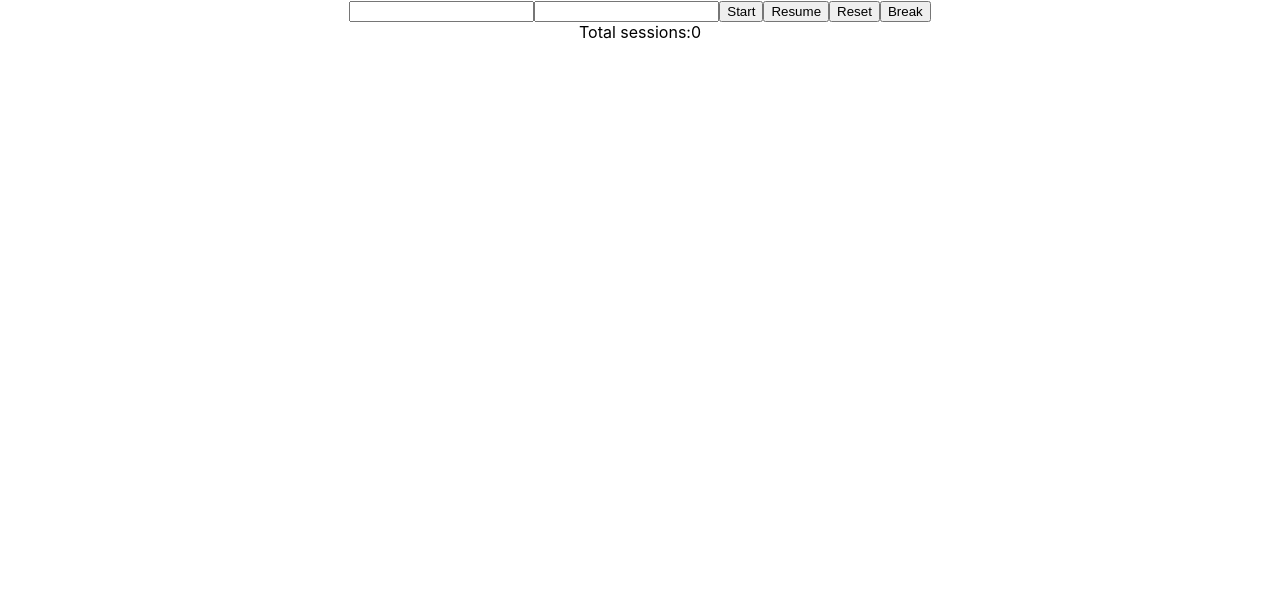
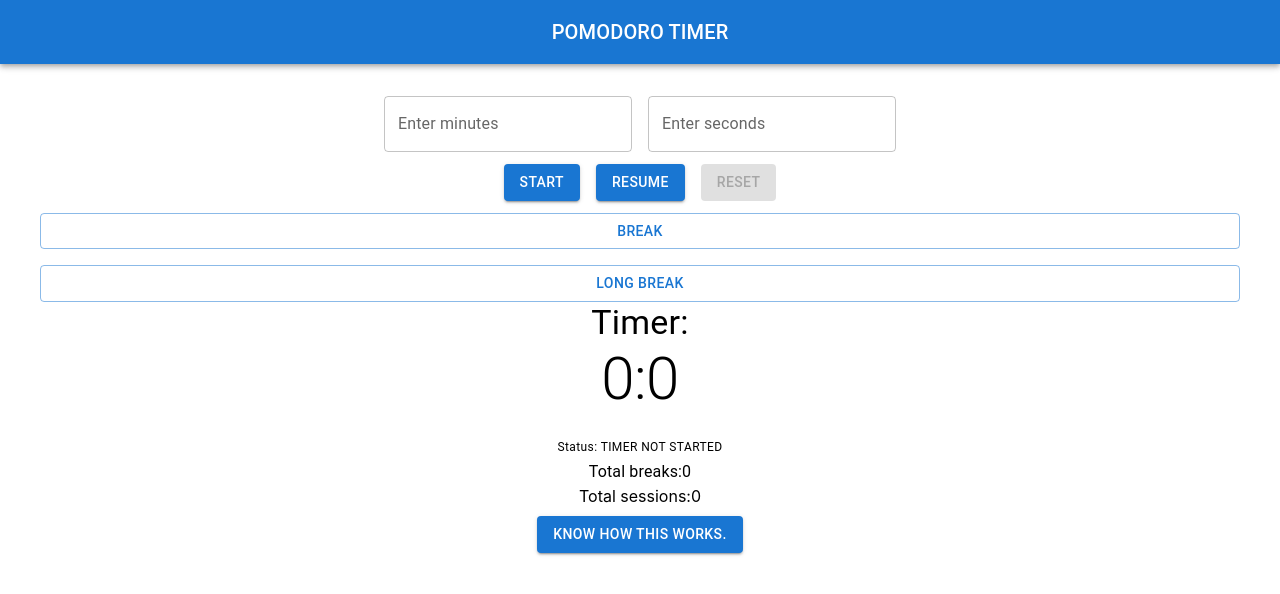
Before and after one commit to minhaj-ap/pomodoro, a React (Create React App) app: page / in a window 1280 px wide. Shown: the top 594 px of the page. Built offline with nearby package versions, Linux system fonts and the light colour scheme.

Commit message:
UI part is complete.

```diff
--- a/package.json
+++ b/package.json
@@ -3,6 +3,9 @@
   "version": "0.1.0",
   "private": true,
   "dependencies": {
+    "@emotion/react": "^11.11.4",
+    "@emotion/styled": "^11.11.5",
+    "@mui/material": "^5.15.16",
     "@testing-library/jest-dom": "^5.17.0",
     "@testing-library/react": "^13.4.0",
     "@testing-library/user-event": "^13.5.0",
--- a/src/components/countdown.js
+++ b/src/components/countdown.js
@@ -1,4 +1,17 @@
 import { useState, useEffect } from "react";
+import {
+  Box,
+  AppBar,
+  Typography,
+  Toolbar,
+  TextField,
+  FormControl,
+  Stack,
+  Button,
+  Grid,
+  Alert,
+  Popover,
+} from "@mui/material";
 export default function Countdown() {
   const [minute, setMinute] = useState();
   const [second, setSecond] = useState();
@@ -7,10 +20,11 @@ export default function Countdown() {
   const [BreakFreq, setBreakFreq] = useState(0);
   const [longBreak, setLongBreak] = useState(false);
   const [run, setRun] = useState(false);
-  const [status, setStatus] = useState("");
+  const [status, setStatus] = useState("TIMER NOT STARTED");
   const [breakNeed, setBreakNeed] = useState(true);
   const [longBreakNeed, setLongBreakNeed] = useState(true);
   const [sessions, setSessions] = useState(0);
+  const [anchorEl, setAnchorEl] = useState(null);
   useEffect(() => {
     if (BreakFreq % 5 === 0 && BreakFreq !== 0) {
       setBreakFreq(0);
@@ -57,7 +71,7 @@ export default function Countdown() {
     }
     if (Break) {
       setStatus("BREAK OF 5 MINS RUNNING");
-      setTime({ minutes: 0, seconds: 3 });
+      setTime({ minutes: 1, seconds: 0 });
       setRun(true);
       setBreakFreq((freq) => freq + 1);
     }
@@ -68,7 +82,7 @@ export default function Countdown() {
       setBreakNeed(false);
       console.log("Long break started");
       setStatus("Long break started");
-      setTime({ minutes: 0, seconds: 10 });
+      setTime({ minutes: 3, seconds: 0 });
       setRun(true);
     }
   }, [longBreak]);
@@ -99,6 +113,10 @@ export default function Countdown() {
     setRun(true);
   };
   const handleReset = () => {
+    setMinute(0);
+    setSecond(0);
+    setSessions(0);
+    setStatus("NOT STARTED");
     setTime({ minutes: 0, seconds: 0 });
     setRun(false);
   };
@@ -106,45 +124,152 @@ export default function Countdown() {
     setRun(true);
     setBreak(true);
   };
+  const handleLongBreak = () => {
+    setLongBreak(true);
+  };
   const handleBreakNeed = () => {
     console.log("break need triggered");
     setBreakNeed((prevStatus) => !prevStatus);
   };
-  const handleLongBreak = () => {
+  const handleLongBreakNeed = () => {
     setLongBreakNeed(false);
   };
+
+  const handleClick = (event) => {
+    setAnchorEl(event.currentTarget);
+  };
+
+  const handleClose = () => {
+    setAnchorEl(null);
+  };
+
+  const open = Boolean(anchorEl);
+
   return (
-    <main>
-      <input value={minute} onChange={handleMinute} />
-      <input value={second} onChange={handleSecond} />
-      <button onClick={handleStart}>{run ? "Restart" : "Start"}</button>
-      {run ? (
-        <button onClick={handlePause}>Pause</button>
-      ) : (
-        <button onClick={handleResume}>Resume</button>
-      )}
-      <button onClick={handleReset}>Reset</button>
-      <button onClick={handleBreak}>Break</button>
-      {time.seconds ? <p>{time.minutes + ":" + time.seconds}</p> : ""}
+    <Box>
+      <AppBar position="static" color="primary">
+        <Toolbar>
+          <Typography variant="h6" sx={{ flexGrow: 1, textAlign: "center" }}>
+            POMODORO TIMER
+          </Typography>
+        </Toolbar>
+      </AppBar>
+      <form>
+        <FormControl>
+          <Grid
+            container
+            spacing={2}
+            sx={{ marginTop: "16px" }}
+            justifyContent="center"
+          >
+            <Grid item>
+              <TextField
+                id=""
+                label="Enter minutes"
+                value={minute}
+                onChange={handleMinute}
+              />
+            </Grid>
+            <Grid item>
+              <TextField
+                id=""
+                label="Enter seconds"
+                value={second}
+                onChange={handleSecond}
+              />
+            </Grid>
+          </Grid>
+        </FormControl>
+      </form>
+      <Stack
+        direction="row"
+        spacing={2}
+        sx={{ margin: "12px" }}
+        justifyContent="center"
+      >
+        <Button variant="contained" onClick={handleStart}>
+          {run ? "Restart" : "Start"}
+        </Button>
+        <Button variant="contained" onClick={run ? handlePause : handleResume}>
+          {run ? "Pause" : "Resume"}
+        </Button>
+        <Button variant="contained" disabled={!run} onClick={handleReset}>
+          Reset
+        </Button>
+      </Stack>
+      <Stack
+        direction="column"
+        spacing={2}
+        sx={{ marginX: "40px" }}
+        justifyContent="center"
+      >
+        <Button variant="outlined" onClick={handleBreak}>
+          Break
+        </Button>
+        <Button variant="outlined" onClick={handleLongBreak}>
+          Long Break
+        </Button>
+      </Stack>
+      <Typography variant="h4">Timer:</Typography>
+      <Typography variant="h2">{time.minutes + ":" + time.seconds}</Typography>
       {status === "TIMER RUNNING" &&
         time.seconds < 5 &&
         breakNeed &&
         BreakFreq < 4 && (
-          <div>
-            proceeding to short break in {time.seconds}
-            <button onClick={handleBreakNeed}>Cancel</button>
-          </div>
+          <Alert
+            severity="warning"
+            action={
+              <Button onClick={handleBreakNeed} color="inherit" size="small">
+                Cancel
+              </Button>
+            }
+          >
+            Proceeding to short break in {time.seconds}
+          </Alert>
         )}
-      {status === "TIMER RUNNING" && BreakFreq >= 4 && (
-        <div>
-          proceeding to long break in {time.seconds}
-          <button onClick={handleLongBreak}>Cancel</button>
-        </div>
+      {status === "TIMER RUNNING" && longBreakNeed && BreakFreq >= 4 && (
+        <Alert
+          severity="warning"
+          action={
+            <Button onClick={handleLongBreakNeed} color="inherit" size="small">
+              CANCEL
+            </Button>
+          }
+        >
+          Proceeding to long break in {time.seconds}
+        </Alert>
       )}
       <br />
-      {status && <p>status: {status}</p>}
-      {BreakFreq > 0 && <p>total breaks:{BreakFreq}</p>}
+      <Typography variant="caption" color="initial">
+        Status: {status}
+      </Typography>
+      <Typography variant="subtitle1" color="initial">
+        Total breaks:{BreakFreq}
+      </Typography>
       Total sessions:{sessions}
-    </main>
+      <br />
+      <Button
+        variant="contained"
+        onClick={handleClick}
+        sx={{ marginTop: "10px" }}
+      >
+        KNOW HOW THIS WORKS.
+      </Button>
+      <Popover
+        open={open}
+        anchorEl={anchorEl}
+        onClose={handleClose}
+        anchorOrigin={{
+          vertical: "bottom",
+          horizontal: "left",
+        }}
+      >
+        <Typography sx={{ p: 2 }}>
+          Each timer will be for 5 mins and it is followed by a 1 min short
+          break, by achieving 4 short breaks ,after the next timer will be a
+          long break for 3 mins.This is considered as one session.
+        </Typography>
+      </Popover>
+    </Box>
   );
 }
```
Also changed, not shown: 1 other file (tests, documents, lock files or other folders).
